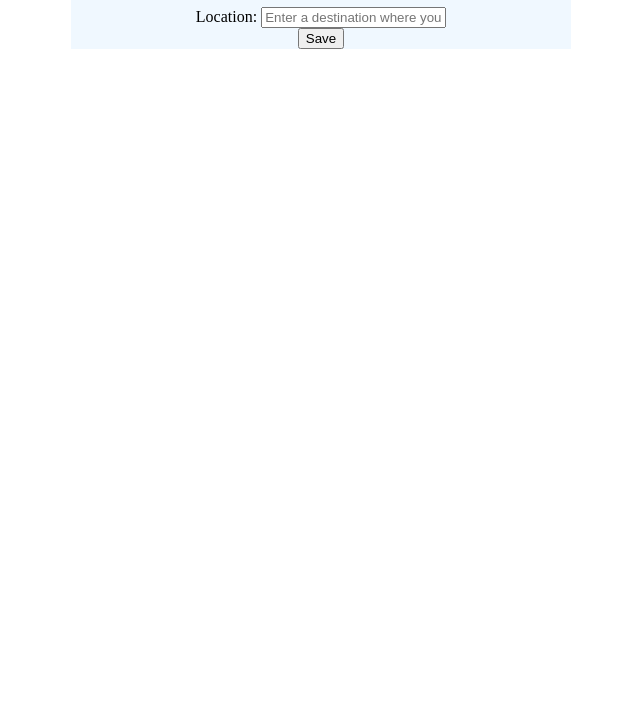
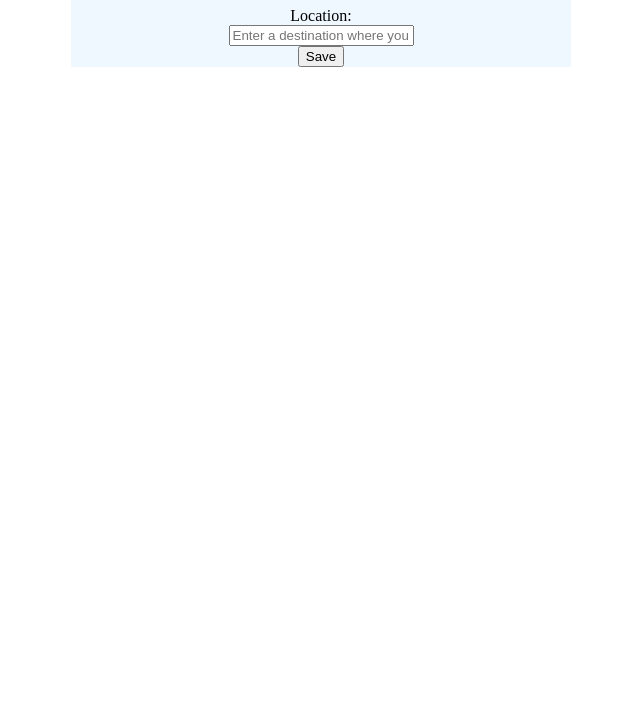
Before and after one commit to Derekdursteler/WebApp, a plain HTML site: page Assgn2/index.html in a window 1280 px wide. Shown: the part 81-800 px from the top of the page, without its empty margins (319-959 px from the left). Drawn offline with Linux system fonts and the light colour scheme; no server answers.

Commit message:
need more styling

```diff
--- a/Assgn2/index.html
+++ b/Assgn2/index.html
@@ -12,7 +12,7 @@
 
                 </ul>
                 <div>
-                    Location:
+                    Location:<br>
                     <input type="text" id="name" placeholder="Enter a destination where you want to go" required>
                 </div>
                 <button id="button1">Save</button>
```
